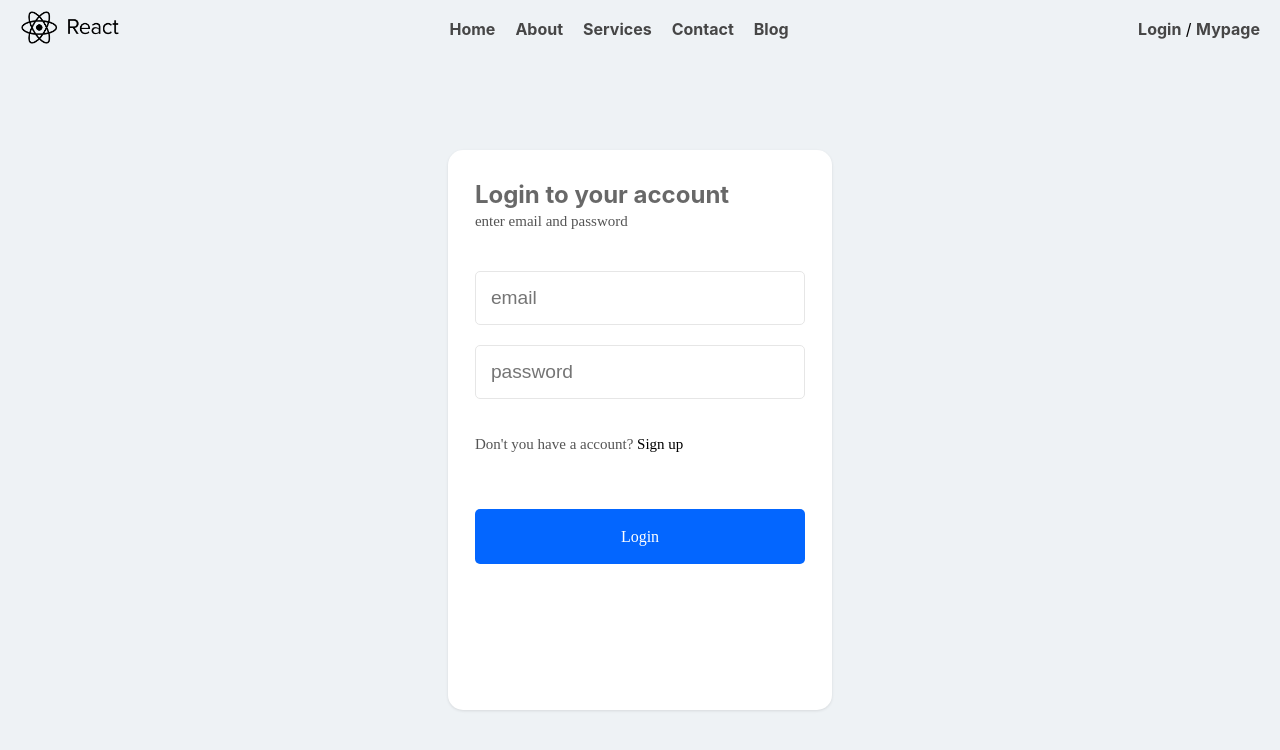
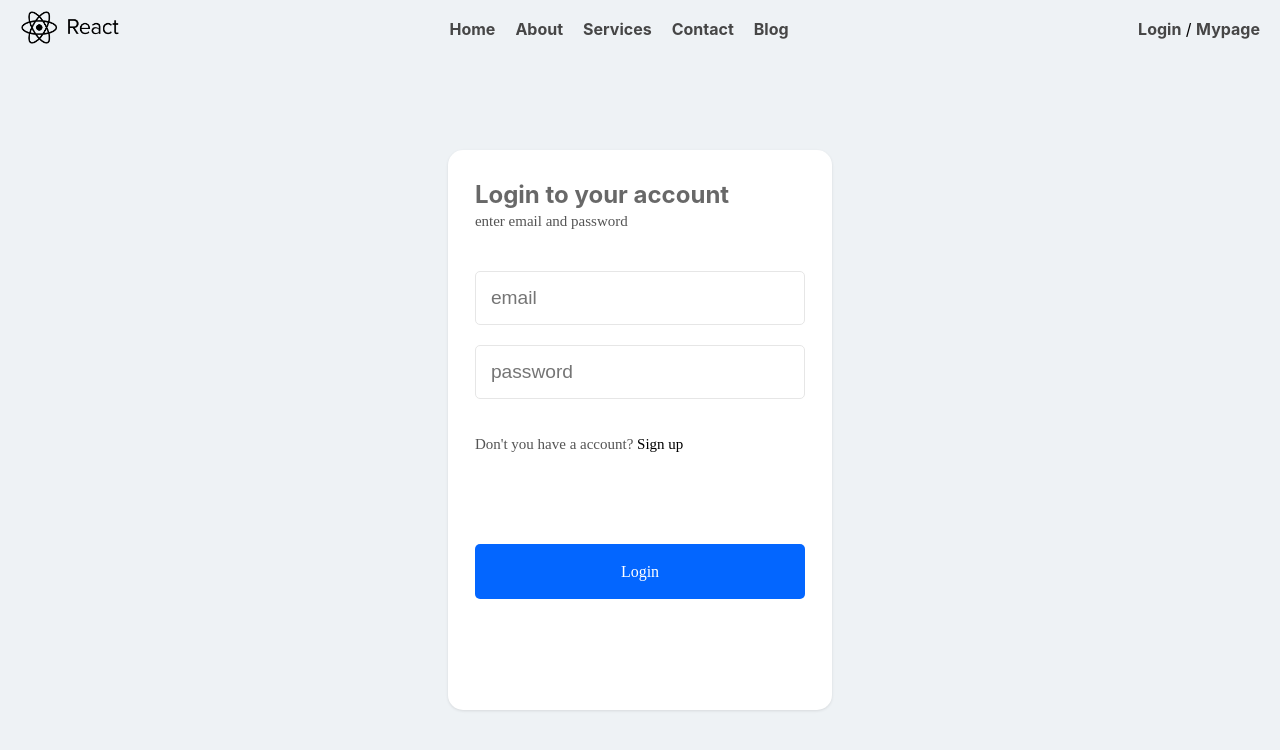
Before and after one commit to Kyonggi-Project/front-end, a React (Create React App) app: page /login in a window 1280 px wide. Shown: the top 750 px of the page. Built offline with nearby package versions, Linux system fonts and the light colour scheme.

Commit message:
Update Login.css

```diff
--- a/src/components/Login.css
+++ b/src/components/Login.css
@@ -117,6 +117,7 @@ body {
     font-weight: 40;
     font-size: 15px; /* 폰트 사이즈 조정 */
     line-height: 20px;
+    margin-bottom: 10%;
     color: #545454;
 }
 
@@ -164,4 +165,5 @@ body {
     border-radius: 5px;
     cursor: pointer;
     box-sizing: border-box;
+    margin-top: 5%;
 }
```
